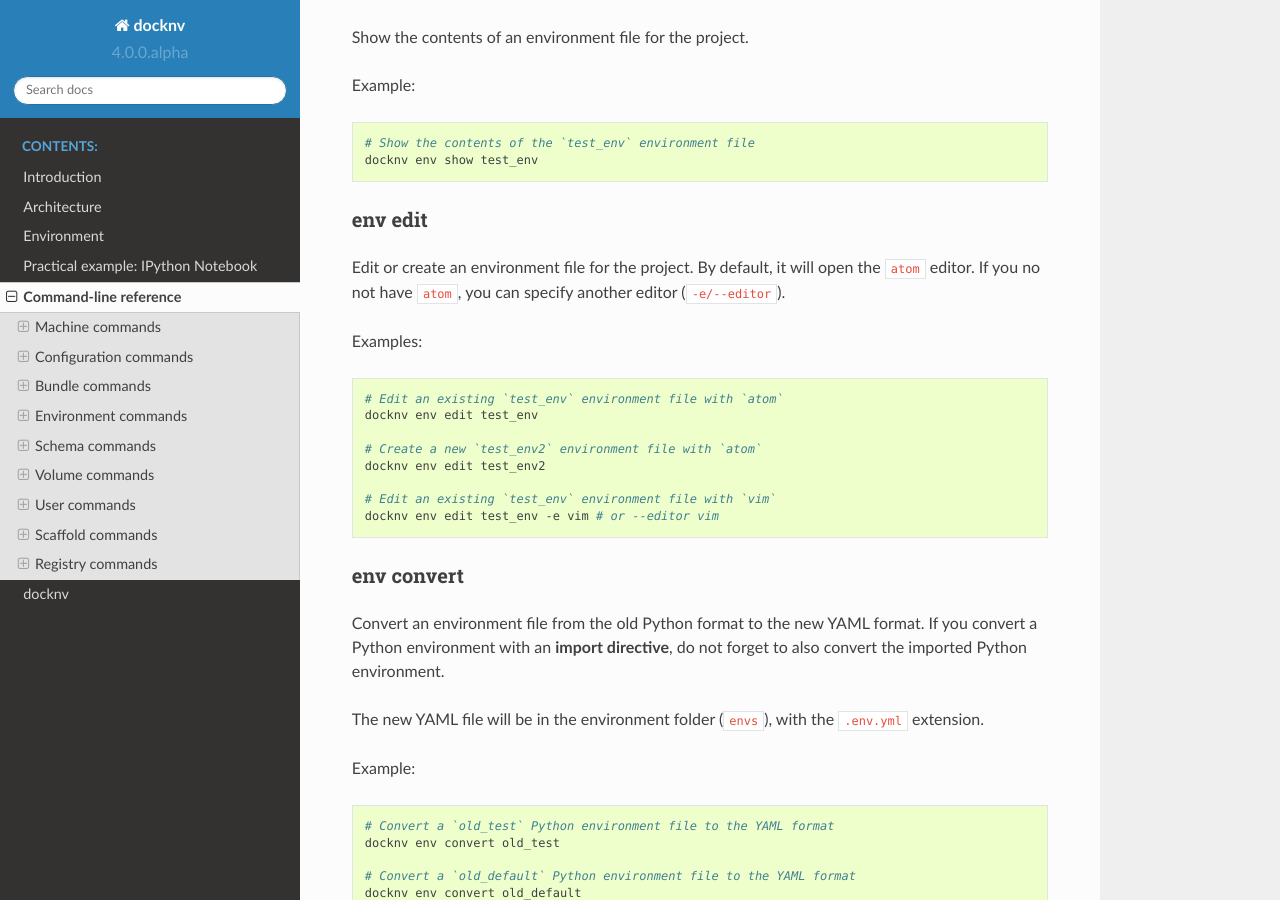
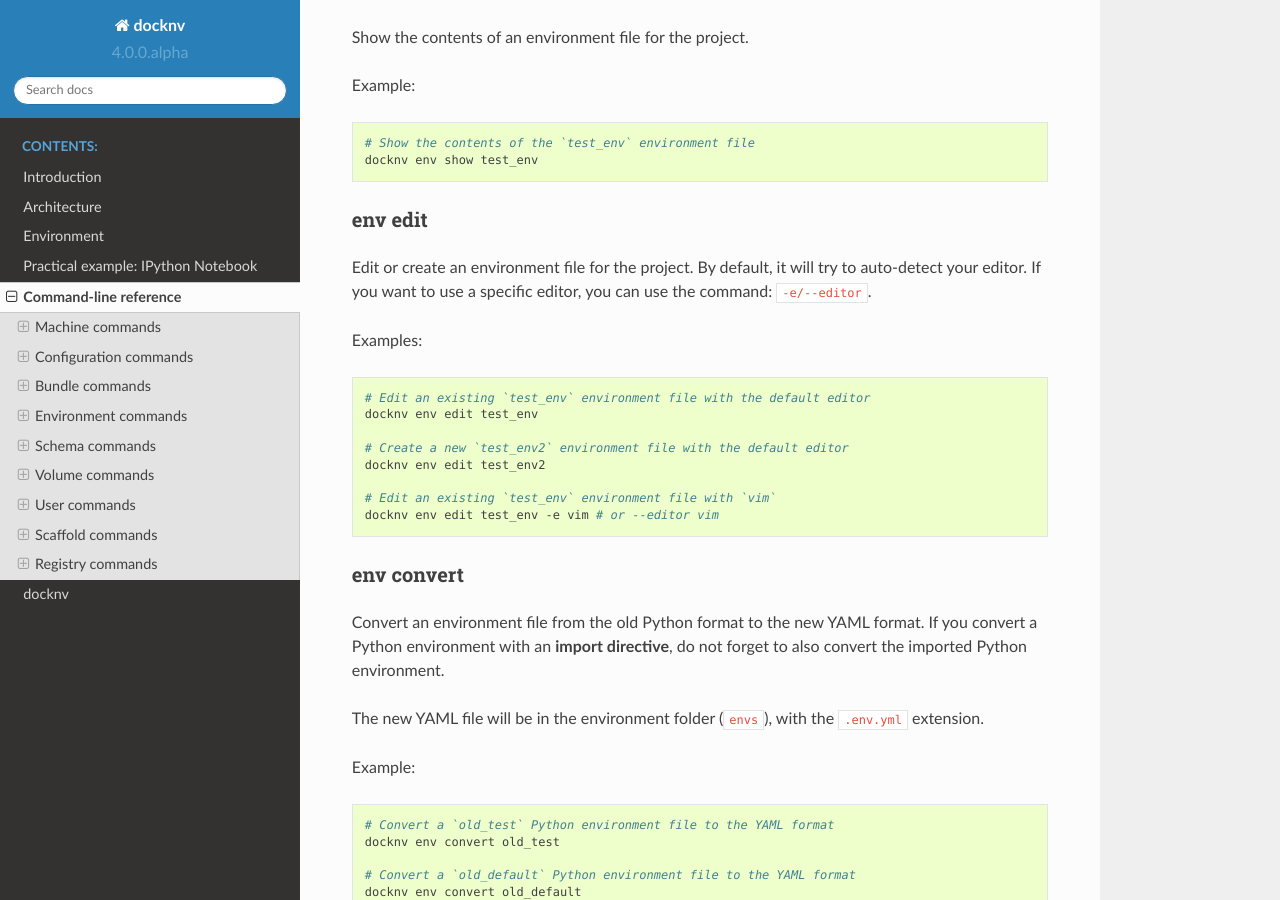
Before and after one commit to sharingcloud/docknv, a Sphinx documentation site: the page built from docs/pages/10.command-line-reference.rst, in a window 1280 px wide and 900 px high, scrolled down 9836 px. Built offline with Sphinx 7.4.7 and the Read the Docs theme 2.0.0, drawn with Linux system fonts in a browser that asks for light colours.

Commit message:
docs update

```diff
--- a/docs/pages/10.command-line-reference.rst
+++ b/docs/pages/10.command-line-reference.rst
@@ -534,16 +534,16 @@
 ++++++++
 
 Edit or create an environment file for the project.
-By default, it will open the ``atom`` editor. If you no not have ``atom``, you can specify another editor (``-e/--editor``).
+By default, it will try to auto-detect your editor. If you want to use a specific editor, you can use the command: ``-e/--editor``.
 
 Examples:
 
 .. code-block:: bash
 
-    # Edit an existing `test_env` environment file with `atom`
+    # Edit an existing `test_env` environment file with the default editor
     docknv env edit test_env
 
-    # Create a new `test_env2` environment file with `atom`
+    # Create a new `test_env2` environment file with the default editor
     docknv env edit test_env2
 
     # Edit an existing `test_env` environment file with `vim`
```
Also changed, not shown: docs/docknv.rst (+0 -9 lines), docs/docknv.shell.rst (+0 -7 lines).
